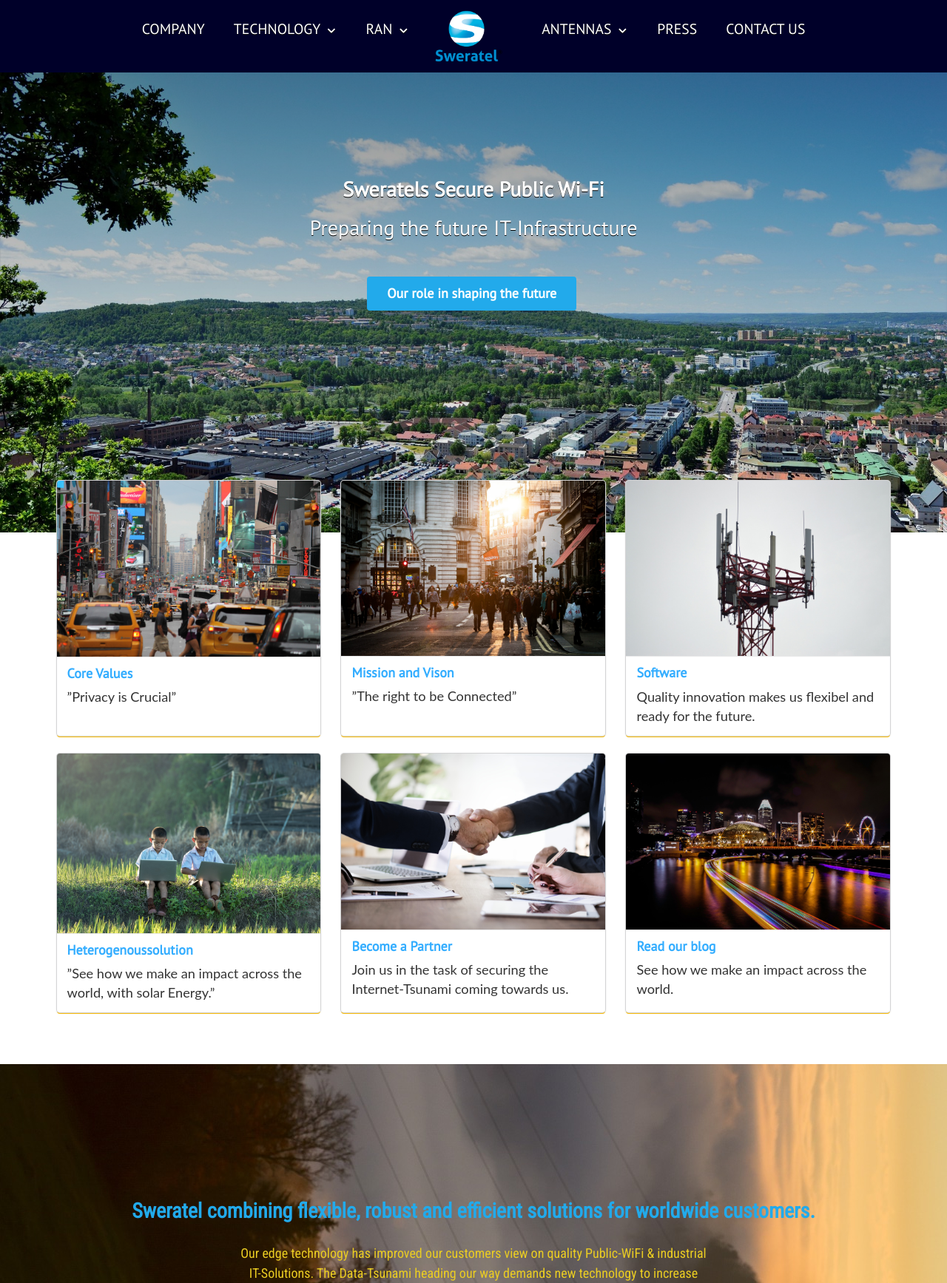
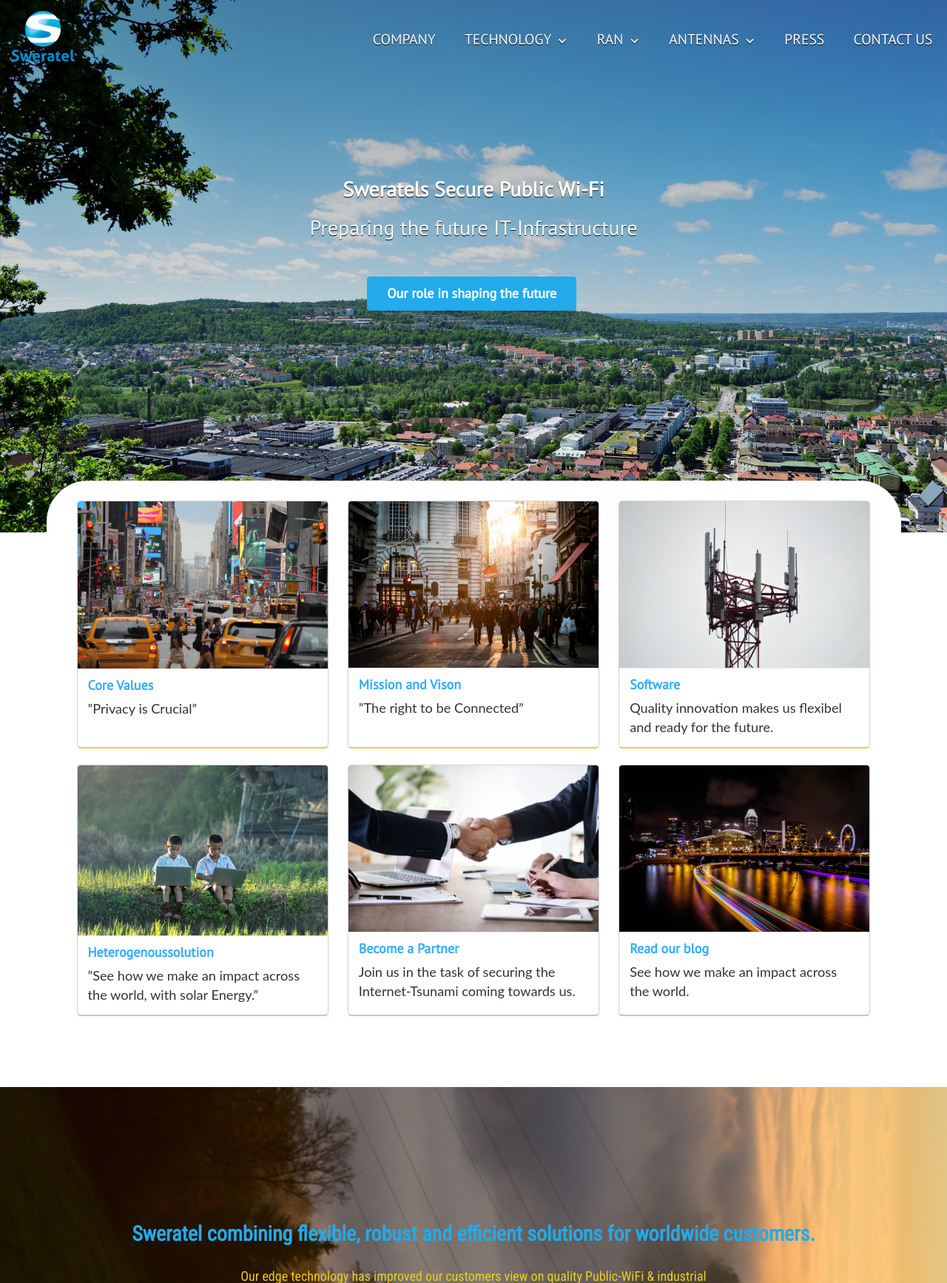
Before and after one commit to davidyanis/dallunkens, a PHP site: page / in a window 1280 px wide. Shown: the top 1735 px of the page at 74% size. Run offline with PHP 8.4, Linux system fonts and the light colour scheme; some libraries are stand-ins or nearby versions.

Commit message:
rounded corners cards, no header background, logo left side

```diff
--- a/css/header.css
+++ b/css/header.css
@@ -10,7 +10,7 @@
     height: 7em;
     overflow: hidden;
     transition: height 0.8s;
-    background-color: rgb(0, 0, 41);
+
 }
 
 .fullscreen {
@@ -130,11 +130,12 @@
     }
     nav {
         margin-top: 0;
+        padding-top: 1em;
     }
 
     nav ul {
        display: flex;
-       justify-content: center;
+       justify-content: flex-end;
        padding: 0;
        margin: 0;
     }
--- a/css/home-page.css
+++ b/css/home-page.css
@@ -1,6 +1,6 @@
  /* Main home content */
  main {
-    background: linear-gradient( rgba(0, 0, 0, 0.493), rgba(0, 0, 0, 0) ), url("../images/huskvarna-2378745_1920.jpg");
+    background: linear-gradient( rgba(0, 0, 0, 0.35), rgba(0, 0, 0, 0) ), url("../images/huskvarna-2378745_1920.jpg");
     background-size: cover;
     background-attachment: fixed;
     height: 90vh;
@@ -101,6 +101,9 @@
 .cards-container {
     padding-bottom: 6em!important;
     margin-top: -5em!important;
+    background-color: #fff;
+    border: 2em solid #fff;
+    border-radius: 4em;
 }
 
 .description p {
--- a/header.php
+++ b/header.php
@@ -1,5 +1,8 @@
 <header id="header" class="nav-down">
     <i id="exit-button" class="bars big icon menu-button" onclick="menuButtonClicked()"></i>
+    <div class="logo-nav-wrapper">
+            <a class="nav-logo" href="index.php"><img id="Logo" src="./images/SwratelLogo.png"></a>
+    </div>
     <nav>
     <ul>
         <li>
@@ -26,9 +29,6 @@
                 <h1>Choose a product</h1>
             </ul>
         </li>
-        <div class="logo-nav-wrapper">
-            <a class="nav-logo" href="index.php"><img id="Logo" src="./images/SwratelLogo.png"></a>
-        </div>
         <li>
             <a href="#" class="hvr-overline-from-center">ANTENNAS <i class="chevron down icon arrow-down"></i></a>
             <ul class="fallback">
```
Also changed, not shown: 2 other files.
